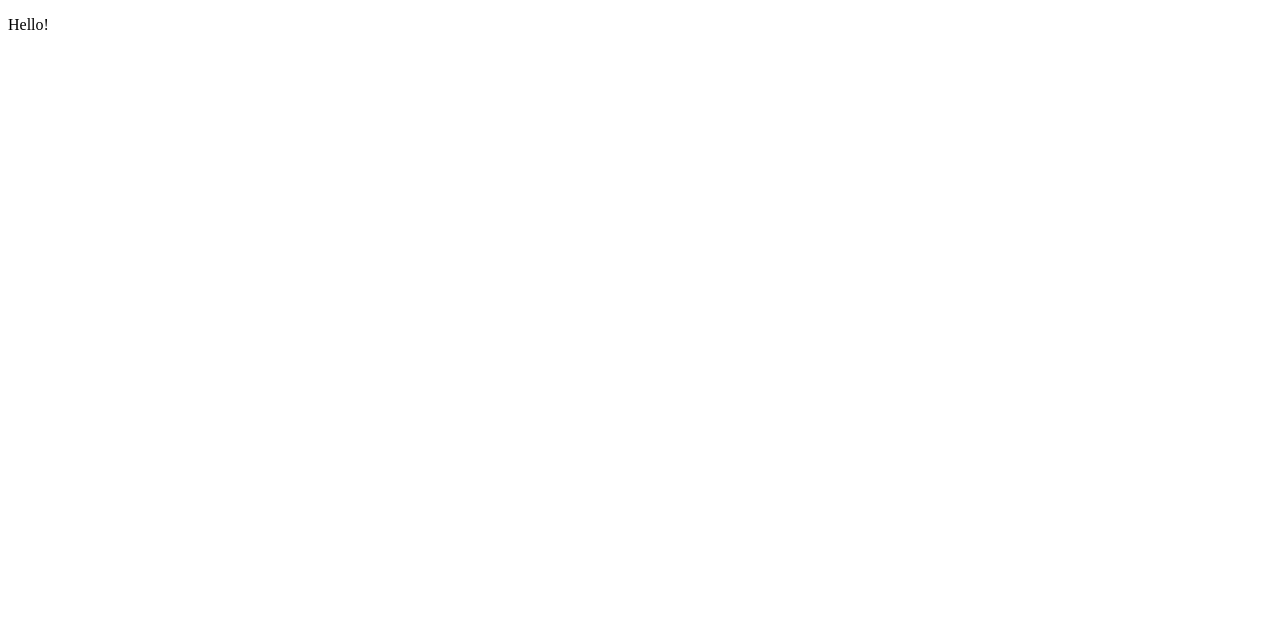
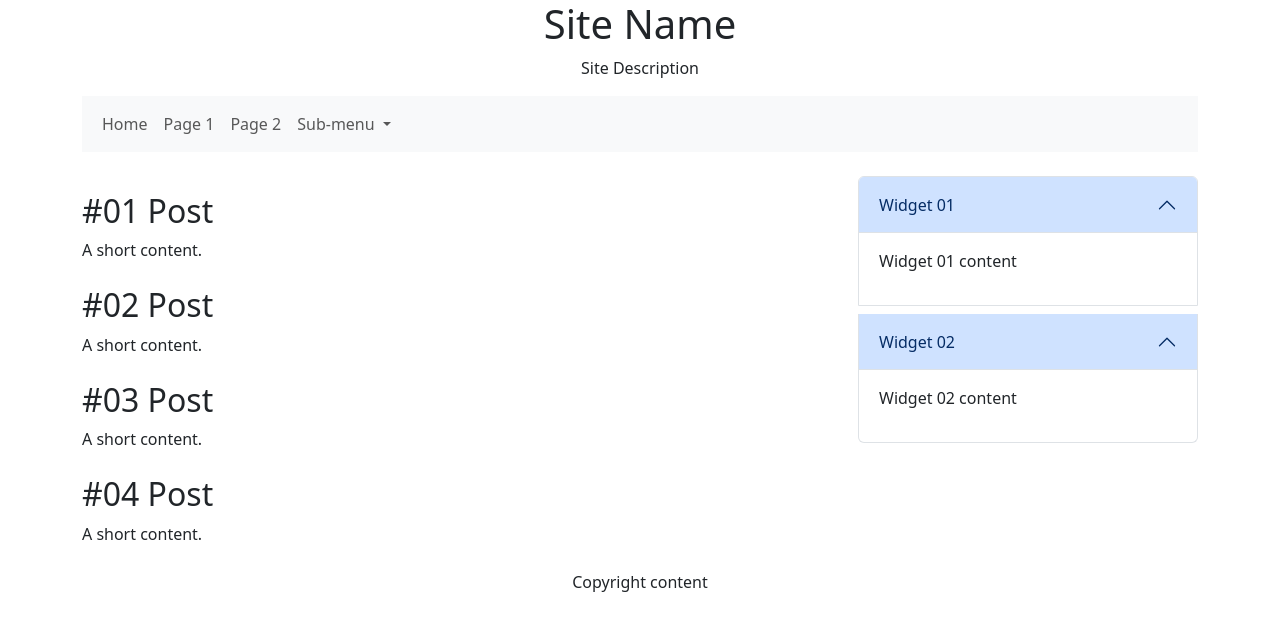
Before and after one commit to Nesquate/ne-blog, a Flask app: page / in a window 1280 px wide. Before the commit the part shown is almost empty. Shown: the top 631 px of the page. Run offline with Flask 3, Linux system fonts and the light colour scheme.

Commit message:
feat: Complete basic home layout

```diff
--- a/templates/home.html
+++ b/templates/home.html
@@ -1,7 +1,119 @@
 <!DOCTYPE html>
-<head>
+<head lang="en">
     <title>Home</title>
+    <meta name="viewport" content="width=device-width, initial-scale=1">
+    <link href="https://cdn.jsdelivr.net/npm/bootstrap@5.3.2/dist/css/bootstrap.min.css" rel="stylesheet" integrity="sha384-T3c6CoIi6uLrA9TneNEoa7RxnatzjcDSCmG1MXxSR1GAsXEV/Dwwykc2MPK8M2HN" crossorigin="anonymous">
 </head>
 <body>
-    <p>Hello!</p>
+    <div class="container">
+        <div id="header">
+            <div class="text-center" id="header-title">
+                <h1>Site Name</h1>
+                <p>Site Description</p>
+            </div>
+
+            <menu class="navbar navbar-expand-md bg-body-tertiary" id="header-menu">
+                <div class="container-fluid">
+                    <ul class="navbar-nav">
+                        <li class="nav-item"><a class="nav-link" href="#">Home</a></li>
+                        <li class="nav-item"><a class="nav-link" href="#">Page 1</a></li>
+                        <li class="nav-item"><a class="nav-link" href="#">Page 2</a></li>
+                        <li class="nav-item dropdown">
+                            <a class="nav-link dropdown-toggle" href="#" role="button" data-bs-toggle="dropdown" aria-expanded="false">
+                                Sub-menu
+                            </a>
+                            <ul class="dropdown-menu">
+                                <li><a class="dropdown-item" href="#">Sub-page 1</a></li>
+                                <li><a class="dropdown-item" href="#">Sub-page 2</a></li>
+                            </ul>
+                        </li>
+                    </ul>
+                </div>
+            </menu>
+        </div>
+
+        <div class="row gx-5" id="body">
+            <div class="col-md-8" id="post">
+                <div class="my-4 post-content">
+                    <div class="post-content-header">
+                        <h2>#01 Post</h2>
+                    </div>
+
+                    <div class="post-content-body">
+                        <p>A short content.</p>
+                    </div>
+                </div>
+
+                <div class="my-4 post-content">
+                    <div class="post-content-header">
+                        <h2>#02 Post</h2>
+                    </div>
+
+                    <div class="post-content-body">
+                        <p>A short content.</p>
+                    </div>
+                </div>
+
+                <div class="my-4 post-content">
+                    <div class="post-content-header">
+                        <h2>#03 Post</h2>
+                    </div>
+
+                    <div class="post-content-body">
+                        <p>A short content.</p>
+                    </div>
+                </div>
+
+                <div class="my-4 post-content">
+                    <div class="post-content-header">
+                        <h2>#04 Post</h2>
+                    </div>
+
+                    <div class="post-content-body">
+                        <p>A short content.</p>
+                    </div>
+                </div>
+            </div>
+
+            <div class="col-md-4 accordion" id="sidebar">
+                <div id="widget-01" class="my-2 accordion-item widget">
+                    <div id="widget-01-header" class="accordion-header widget-header">
+                        <button class="accordion-button" type="button" data-bs-toggle="collapse" data-bs-target="#widget-01-body" aria-expanded="true" aria-controls="widget-01-body">
+                            Widget 01
+                        </button>
+                    </div>
+                    <div id="widget-01-body" class="accordion-collapse collapse show widget-content">
+                        <div class="accordion-body">
+                            <p>Widget 01 content</p>
+                        </div>
+                    </div>
+                </div>
+
+                <div id="widget-02" class="my-2 accordion-item widget">
+                    <div id="widget-02-header" class="accordion-header widget-header">
+                        <button class="accordion-button" type="button" data-bs-toggle="collapse" data-bs-target="#widget-02-body" aria-expanded="false" aria-controls="widget-02-body">
+                            Widget 02
+                        </button>
+                    </div>
+                    <div id="widget-02-body" class="accordion-collapse collapse show widget-content">
+                        <div class="accordion-body">
+                            <p>Widget 02 content</p>
+                        </div>
+                    </div>
+                </div>
+            </div>
+        </div>
+
+        <div class="text-center" id="footer">
+            <div class="footer-content">
+                <div id="footer-content-copyright">
+                    <p>Copyright content</p>
+                </div>
+            </div>
+        </div>
+    </div>
+
+
+
+    <script src="https://cdn.jsdelivr.net/npm/bootstrap@5.3.2/dist/js/bootstrap.bundle.min.js" integrity="sha384-C6RzsynM9kWDrMNeT87bh95OGNyZPhcTNXj1NW7RuBCsyN/o0jlpcV8Qyq46cDfL" crossorigin="anonymous"></script>
 </body>
```
